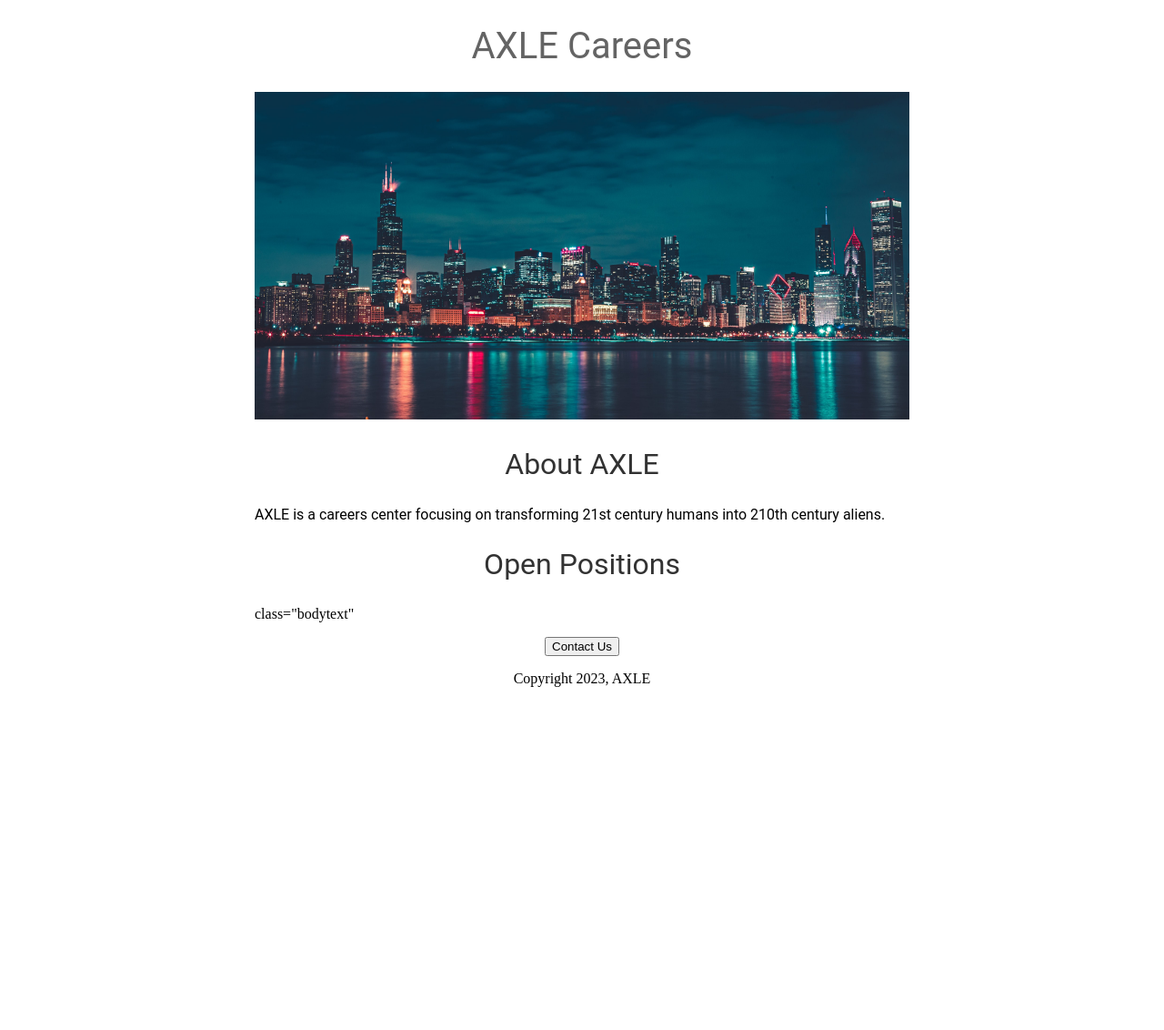
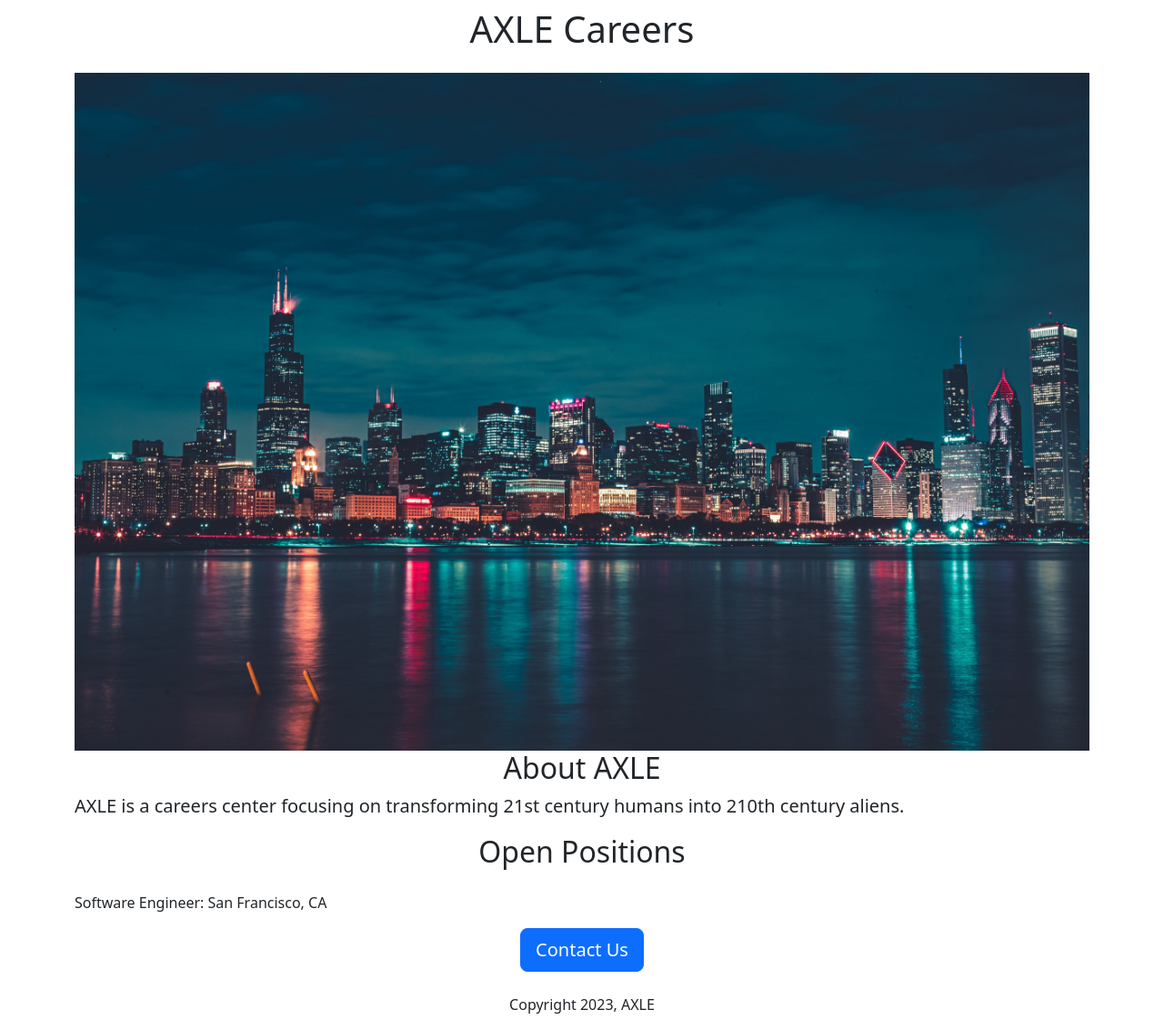
Before and after one commit to elliemccluey/careers-website, a Flask app: page / in a window 1280 px wide. Shown: the whole page at 91% size. Before the commit the page ends 755 px from the top, so only its background shows below. Run offline with Flask 2, Linux system fonts and the light colour scheme.

Commit message:
Used the Bootstrap framework for faster development.

```diff
--- a/templates/home.html
+++ b/templates/home.html
@@ -2,53 +2,23 @@
 <html>
   <head>
     <title>Careers</title>
-    <style>
-      h1 {
-        font-size: 40px;
-        font-family: Roboto;
-        font-weight: normal;
-        color: rgb(100, 100, 100);
-        text-align: center;
-      }
-
-      #banner {
-        width: 100%;
-        height: 360px;
-        object-fit: cover;
-      }
-
-      h2 {
-        font-family: Roboto;
-        font-size: 32px;
-        color: rgb(50, 50, 50);
-        text-align: center;
-        font-weight: normal;
-      }
-
-      .bodytext {
-        font-family: Roboto;
-        color: rgb(80)80, 80);
-      }
-
-      #container {
-        max-width: 720px;
-        margin: 0 auto 0 auto;
-      }
-    </style>
+    <meta charset="utf-8">
+    <meta name="viewport" content="width=device-width, initial-scale=1">
+    <link href="https://cdn.jsdelivr.net/npm/bootstrap@5.3.0-alpha3/dist/css/bootstrap.min.css" rel="stylesheet" integrity="sha384-KK94CHFLLe+nY2dmCWGMq91rCGa5gtU4mk92HdvYe+M/SXH301p5ILy+dN9+nJOZ" crossorigin="anonymous">
   </head>
   <body>
-    <div id="container">
-    <h1>AXLE Careers</h1>
-    <img id="banner" src="https://careers-website.elliemccluey.repl.co/static/banner.jpeg">
-    <h2>About AXLE</h2>
-    <p class="bodytext">
+    <div class="container">
+    <h1 class="text-center mt-2 mb-4">AXLE Careers</h1>
+    <img class="img-fluid" id="banner" src="https://careers-website.elliemccluey.repl.co/static/banner.jpeg">
+    <h2 class="text-center">About AXLE</h2>
+    <p class="lead">
       AXLE is a careers center focusing on transforming 21st century humans into 210th century aliens.
     </p>
-    <h2>Open Positions</h2>
-      <p> class="bodytext"</p>
-      <div style="text-align:center;">
-    <button>Contact Us</button>
-        <p>Copyright 2023, AXLE</p>
+    <h2 class="text-center mt-2 mb-4">Open Positions</h2>
+      <p>Software Engineer: San Francisco, CA</p>
+      <div style="text-align:center";>
+    <button class="btn btn-primary btn-lg">Contact Us</button>
+        <p class="mt-4">Copyright 2023, AXLE</p>
       </div>
     </div>
   </body>
```
